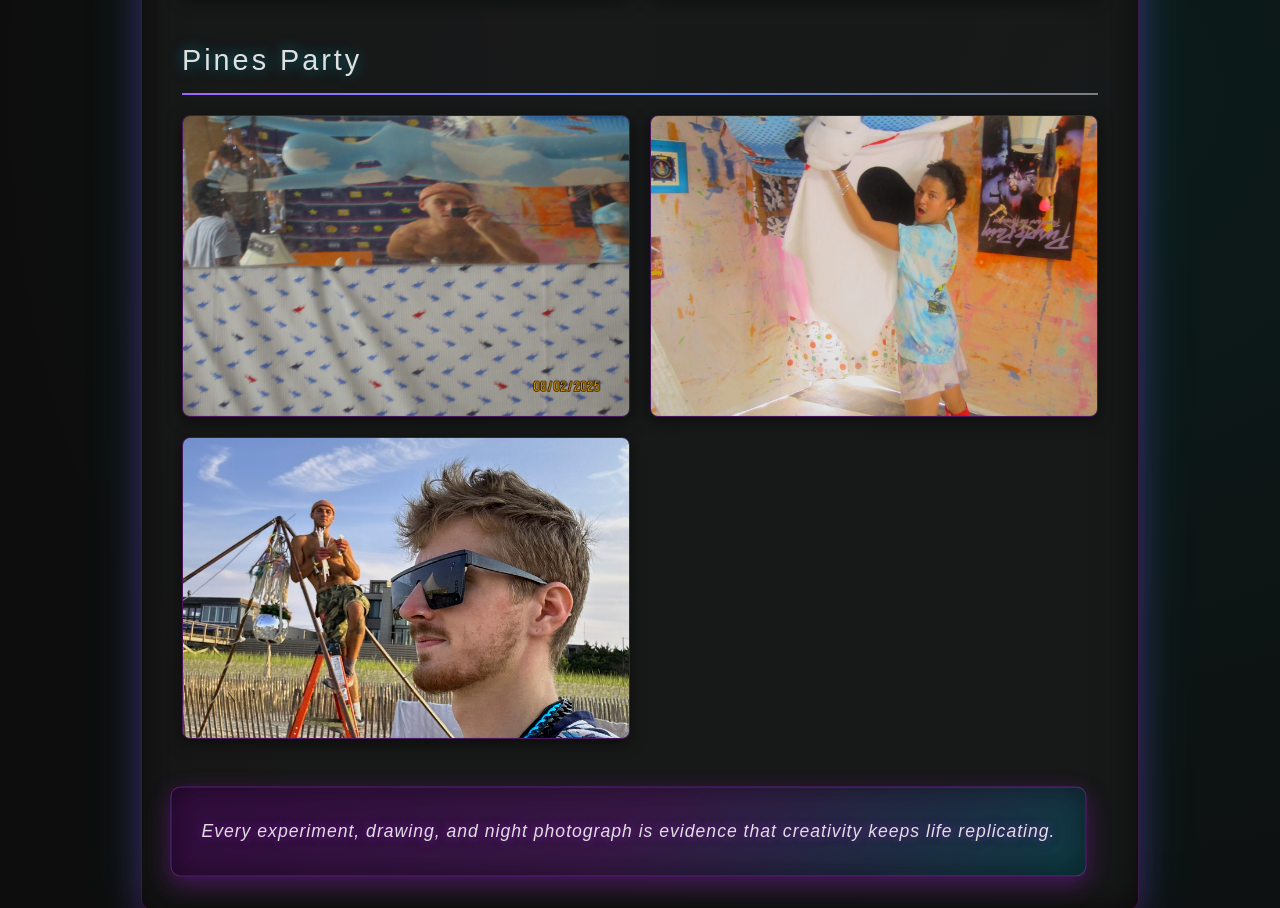
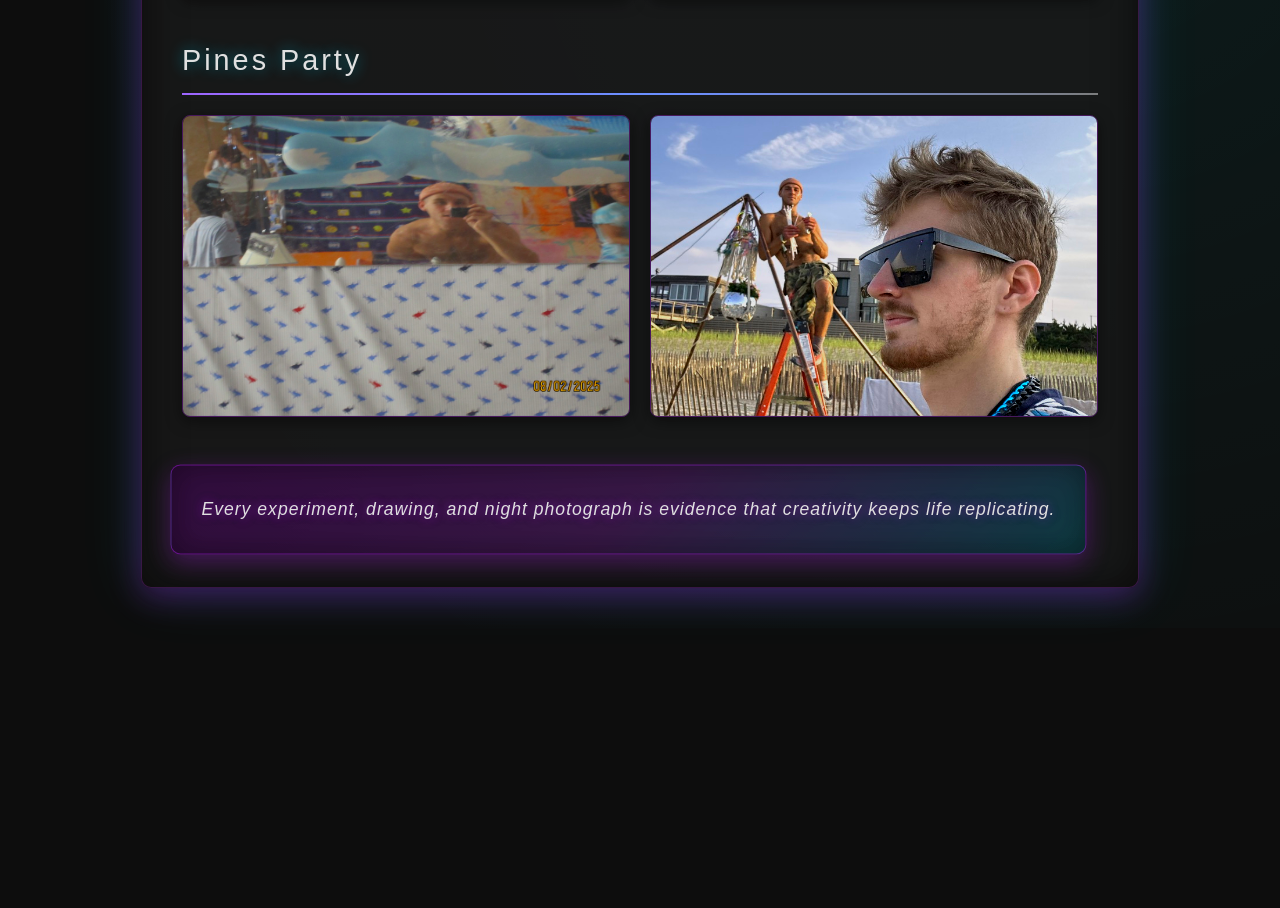
Before and after one commit to catamv3/BCS377, a plain HTML site: page Project_1/pages/south_node.html in a window 1280 px wide. Shown: the part 2486-3394 px from the top of the page. After the commit the page ends 3114 px from the top, so only its background shows below. Drawn offline with Linux system fonts and the light colour scheme.

Commit message:
deleted kk Agui from south node

```diff
--- a/Project_1/pages/south_node.html
+++ b/Project_1/pages/south_node.html
@@ -127,19 +127,11 @@
           </div>
         </a>
 
-        <a href="southPages/detail_kk_agui.html" class="gallery-item">
-          <img src="../images/southImages/pinesParty/pinesParty_kkAgui.jpeg" alt="KK Agui" class="gallery-image">
-          <div class="gallery-overlay">
-            <h3>KK Agui</h3>
-            <p>Friends who make everything brighter. Their laughter is the best sound.</p>
-          </div>
-        </a>
-
         <a href="southPages/detail_mike_matt.html" class="gallery-item">
           <img src="../images/southImages/pinesParty/pinesParty_mikeAndMatt.jpeg" alt="Mike & Matt" class="gallery-image">
           <div class="gallery-overlay">
             <h3>Mike & Matt</h3>
-            <p>Dawn before the party. Quiet moment capturing what devotion looks like to the soft morning light.</p>
+            <p>Dusk before the party. Quiet moment capturing what devotion looks like to nurturing the soft morning light.</p>
           </div>
         </a>
       </div>
```
